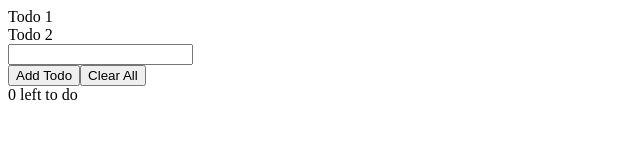
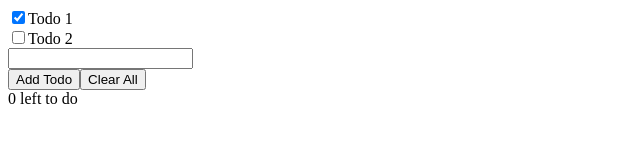
Before and after one commit to luckypig3400/WebDevSimplified_React_Courses, a React (Create React App) app in the folder learn-react-in-30-mins/: page / in a window 1280 px wide. Shown: the top 160 px of the page, without its empty margins (0-640 px from the left). Built offline with nearby package versions, Linux system fonts and the light colour scheme.

Commit message:
update: Add checkbox & status for Todo component

```diff
--- a/learn-react-in-30-mins/src/App.js
+++ b/learn-react-in-30-mins/src/App.js
@@ -2,7 +2,7 @@ import React, { useState } from 'react';
 import TodoList from './TodoList';
 
 function App() {
-  const [myTodos, setTodos] = useState([{ id: 1, name: 'Todo 1' }, { id: 2, name: 'Todo 2' }]);
+  const [myTodos, setTodos] = useState([{ id: 1, name: 'Todo 1', complete: true }, { id: 2, name: 'Todo 2', complete: false }]);
 
   return (
     <>
--- a/learn-react-in-30-mins/src/Todo.js
+++ b/learn-react-in-30-mins/src/Todo.js
@@ -3,7 +3,10 @@ import React from 'react'
 export default function Todo({ todo }) {
   return (
     <div>
-      {todo.name}
+      <label>
+        <input type="checkbox" checked={todo.complete} />
+        {todo.name}
+      </label>
     </div>
   )
 }
```
